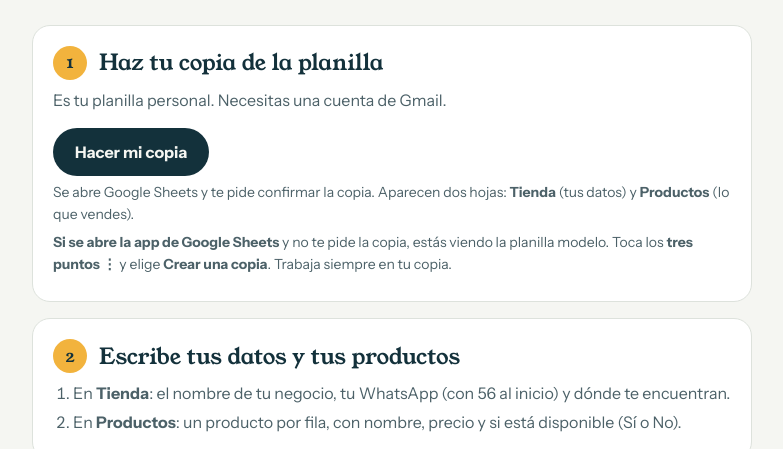
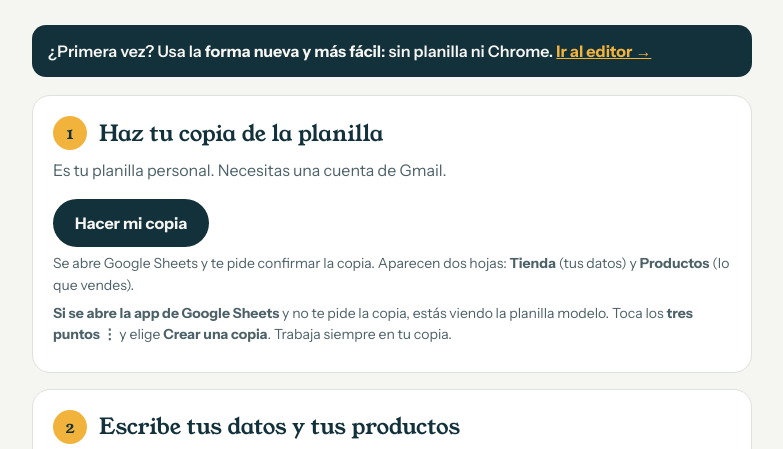
Before and after one commit to Hackscript00/catalogo-hoja-viva, a plain HTML site: page crear/index.html in a window 1280 px wide. Shown: the part 285-734 px from the top of the page, without its empty margins (248-1031 px from the left). Drawn offline with Linux system fonts and the light colour scheme.

Commit message:
Crear: aviso que lleva al editor nuevo
Co-Authored-By: Claude Opus 5.5 <noreply@anthropic.com>
Claude-Session: https://claude.ai/code/session_015d6pEBkpfYa7Uf3wNsPU9J

```diff
--- a/crear/index.html
+++ b/crear/index.html
@@ -44,6 +44,7 @@ footer{padding:26px 0 60px;color:var(--soft);font-size:14px}
 <main>
 <h1>La página web de tu negocio, lista en 3 pasos</h1>
 <p class="lead">Gratis y desde tu celular. Tus clientas ven tus productos y te hacen el pedido por WhatsApp. Tú cambias precios, marcas agotados y cuentas dónde estás hoy desde una planilla.</p>
+<p style="background:var(--ink);color:var(--paper);border-radius:14px;padding:14px 16px;margin:0 0 18px;font-weight:600">¿Primera vez? Usa la <b>forma nueva y más fácil</b>: sin planilla ni Chrome. <a href="../editor/" style="color:var(--acc);font-weight:700">Ir al editor →</a></p>
 <p class="conf" id="conf" hidden>Falta configurar el link de la planilla modelo (lo hace quien administra este sitio).</p>
 
 <section class="step">
```
